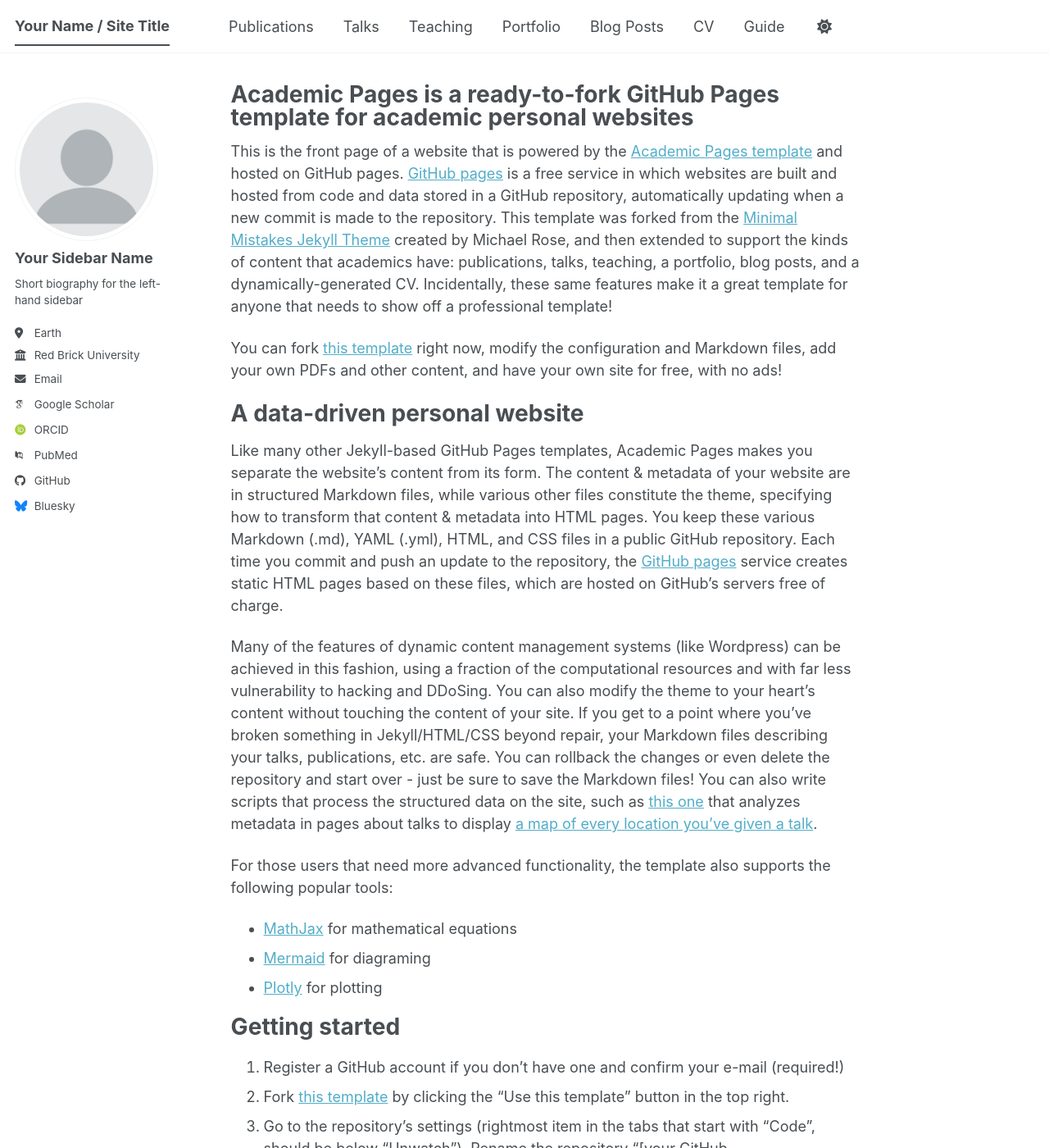
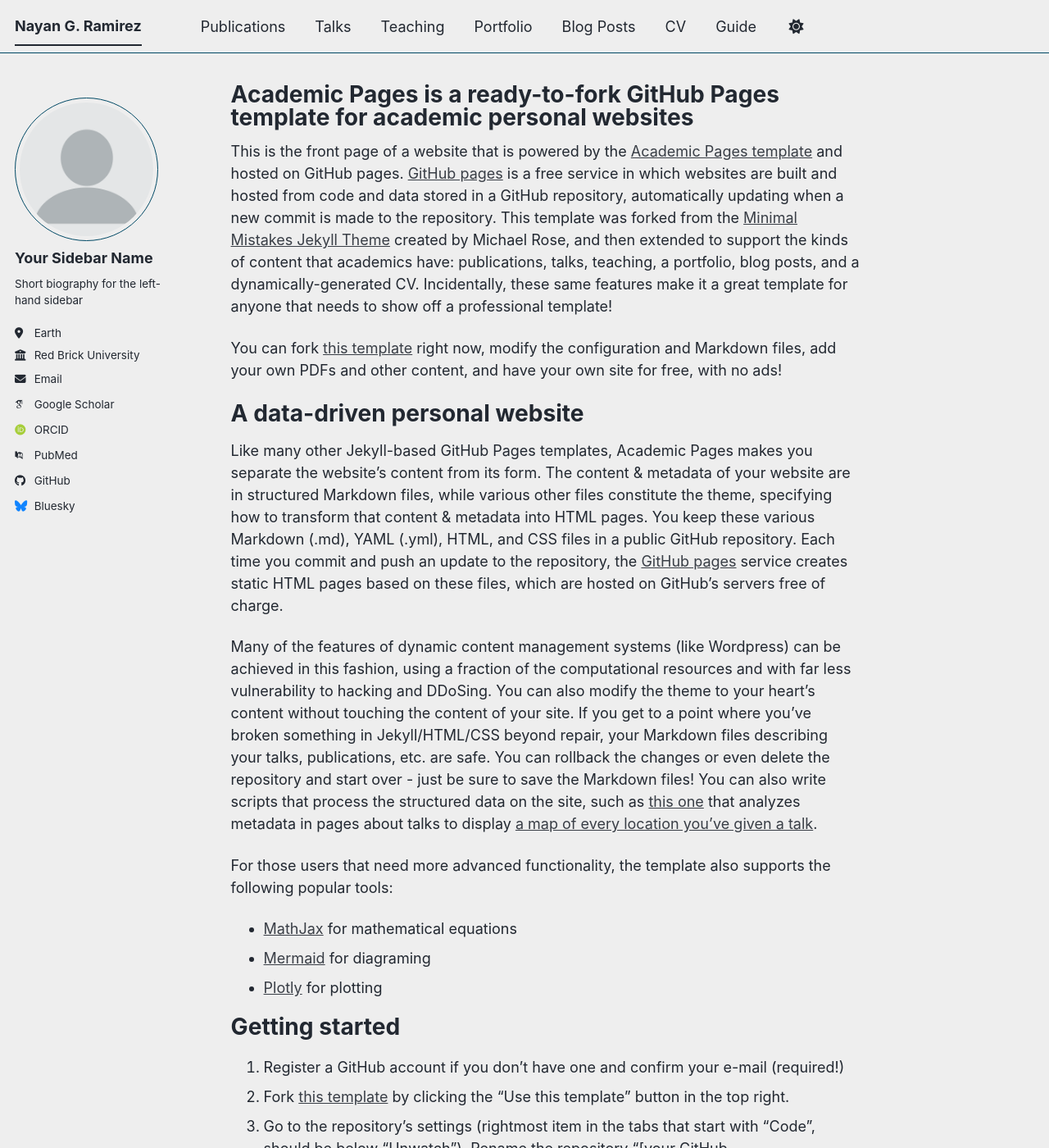
Before and after one commit to nayanramirez/nayanramirez, a Jekyll site: the page built from _pages/about.md, in a window 1280 px wide and 1400 px high. Shown: the whole window at 82% size. Built offline with Jekyll 4.4.1, drawn with Linux system fonts in a browser that asks for light colours; some web fonts are replaced; a script bundle is joined from its source files by our own code; library files that are not in the unit come from our copies; some of the changed text lies outside the part shown.

Commit message:
Update _config.yml

```diff
--- a/_config.yml
+++ b/_config.yml
@@ -8,12 +8,12 @@
 
 # Basic Site Settings
 locale                   : "en-US"
-site_theme               : "default" # The available themes options are "default", "air", "sunrise", "mint", "dirt" and "contrast"
-title                    : "Your Name / Site Title"
+site_theme               : "air" # The available themes options are "default", "air", "sunrise", "mint", "dirt" and "contrast"
+title                    : "Nayan G. Ramirez"
 title_separator          : "-"
-name                     : &name "Your Name"
-description              : &description "Your Name's academic portfolio"   # Update this with a general description of your site, this is the default if not overridden by a page
-url                      : https://academicpages.github.io # The base hostname & protocol for your site e.g. "https://[your GitHub username].github.io",
+name                     : &name "Nayan G. Ramirez"
+description              : &description "Nayan G. Ramirez's academic portfolio"   # Update this with a general description of your site, this is the default if not overridden by a page
+url                      : https://nayanramirez.github.io # The base hostname & protocol for your site e.g. "https://[your GitHub username].github.io",
                                                            # or if you already have some other page hosted on Github then use "https://[your GitHub username].github.io/[Your Repo Name]"
 baseurl                  : "" # the subpath of your site, e.g. "/blog"
 repository               : "academicpages/academicpages.github.io"
```
